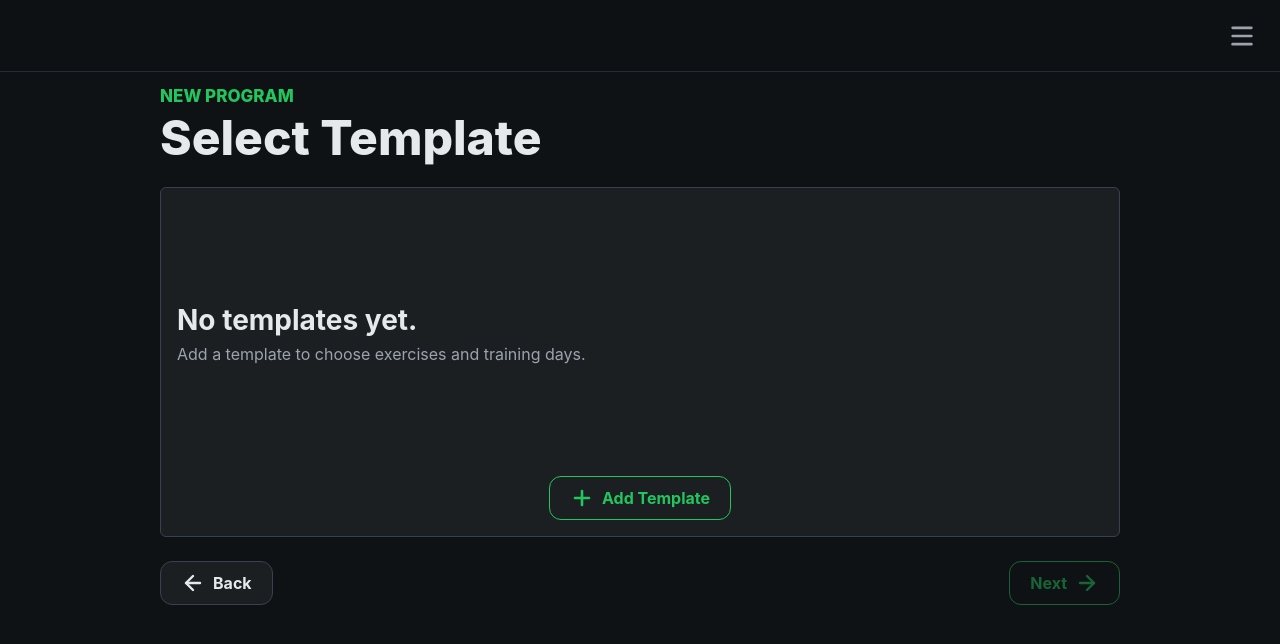
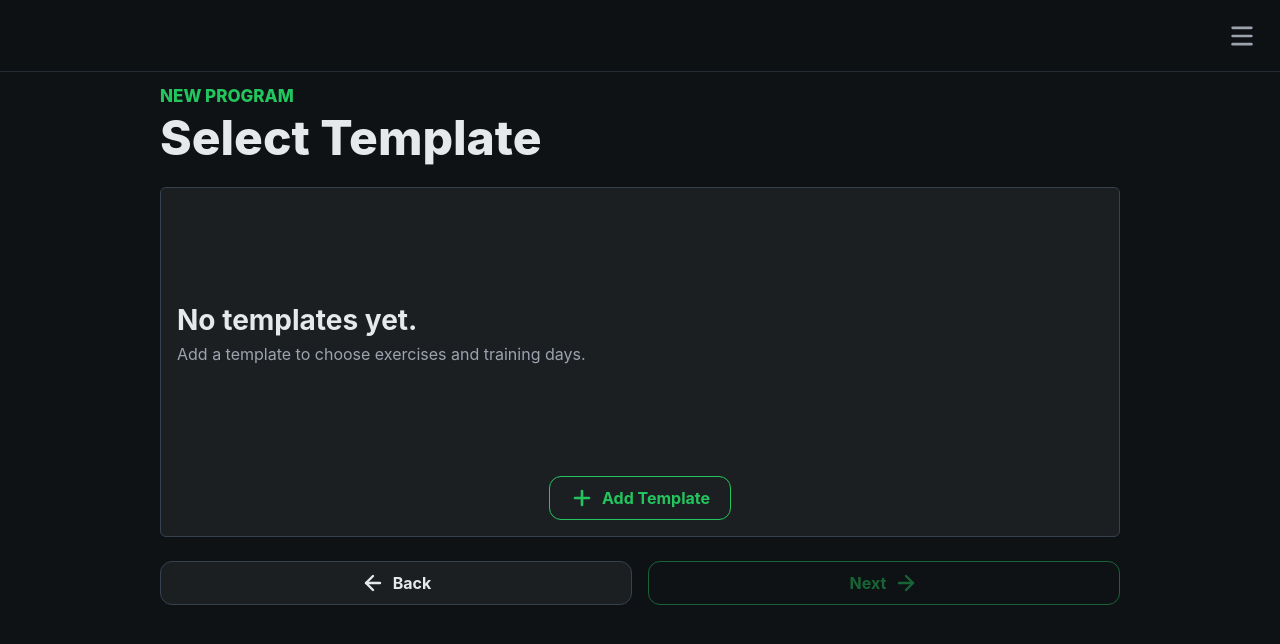
Before and after one commit to it-is-i-lobster-tail/PowerJack, a React (Vite) app: page /start/select-template in a window 1280 px wide. Shown: the top 644 px of the page. Built offline with nearby package versions, Linux system fonts and the light colour scheme; what @capacitor-community/sqlite, @capacitor/core would draw is missing.

Commit message:
Keep setup actions on one row

```diff
--- a/src/features/start-program/pages/SelectTemplatePage.css
+++ b/src/features/start-program/pages/SelectTemplatePage.css
@@ -237,13 +237,6 @@
   margin-top: auto;
 }
 
-.flow-actions {
-  align-items: center;
-  display: flex;
-  justify-content: space-between;
-  gap: var(--space-4);
-}
-
 @media (max-width: 620px) {
   .template-row {
     grid-template-columns: 1fr;
--- a/src/features/start-program/pages/SelectTemplatePage.tsx
+++ b/src/features/start-program/pages/SelectTemplatePage.tsx
@@ -6,6 +6,7 @@ import { useServices } from "../../../app/useServices";
 import type { TemplateSummary } from "../../../domain/templates/Template";
 import { Button } from "../../../shared/ui/Button";
 import { ConfirmationModal } from "../../../shared/ui/ConfirmationModal";
+import { FlowActionBar } from "../../../shared/ui/FlowActionBar";
 import { useTemplateDraftStore } from "../../templates/state/templateDraftStore";
 import { useStartProgramStore } from "../state/startProgramStore";
 import "./SelectTemplatePage.css";
@@ -260,29 +261,25 @@ export function SelectTemplatePage() {
           </Button>
         </div>
 
-        <div className="flow-actions">
-          <Button
-            data-agent-id="select-template-back"
-            leadingIcon={<ArrowLeft aria-hidden size={28} strokeWidth={2.4} />}
-            onClick={() => {
+        <FlowActionBar
+          leftAction={{
+            agentId: "select-template-back",
+            label: "Back",
+            leadingIcon: <ArrowLeft aria-hidden size={28} strokeWidth={2.4} />,
+            onClick: () => {
               void navigate("/");
-            }}
-            variant="secondary"
-          >
-            Back
-          </Button>
-          <Button
-            data-agent-id="select-template-next"
-            disabled={!selectedTemplateId}
-            onClick={() => {
+            },
+          }}
+          rightAction={{
+            agentId: "select-template-next",
+            disabled: !selectedTemplateId,
+            label: "Next",
+            onClick: () => {
               void navigate("/start/program-length");
-            }}
-            trailingIcon={<ArrowRight aria-hidden size={28} strokeWidth={2.4} />}
-            variant="outline"
-          >
-            Next
-          </Button>
-        </div>
+            },
+            trailingIcon: <ArrowRight aria-hidden size={28} strokeWidth={2.4} />,
+          }}
+        />
       </section>
       {blockedTemplateMessage ? (
         <ConfirmationModal
--- a/src/features/start-program/pages/SetupChoicePage.css
+++ b/src/features/start-program/pages/SetupChoicePage.css
@@ -54,13 +54,6 @@
   color: #07110b;
 }
 
-.setup-card__actions {
-  display: flex;
-  align-items: center;
-  justify-content: space-between;
-  gap: var(--space-4);
-}
-
 .setup-card__error {
   margin: calc(var(--space-4) * -1) 0 0;
   color: var(--color-error);
@@ -77,18 +70,10 @@
   .choice-button {
     min-height: 72px;
   }
-
-  .setup-card__actions {
-    align-items: stretch;
-  }
 }
 
 @media (max-width: 440px) {
   .setup-card {
     padding: var(--space-5);
   }
-
-  .setup-card__actions {
-    flex-direction: column-reverse;
-  }
 }
--- a/src/features/templates/pages/TemplateBuilderPage.tsx
+++ b/src/features/templates/pages/TemplateBuilderPage.tsx
@@ -23,6 +23,7 @@ import { useServices } from "../../../app/useServices";
 import type { ExerciseSummary } from "../../../domain/exercises/Exercise";
 import { validateTemplateDraft } from "../../../domain/templates/rules/validateTemplateDraft";
 import { Button } from "../../../shared/ui/Button";
+import { FlowActionBar } from "../../../shared/ui/FlowActionBar";
 import { useStartProgramStore } from "../../start-program/state/startProgramStore";
 import { useTemplateDraftStore } from "../state/templateDraftStore";
 import "./TemplateBuilderPage.css";
@@ -399,29 +400,26 @@ export function TemplateBuilderPage() {
           </p>
         ) : null}
 
-        <div className="flow-actions template-builder-actions">
-          <Button
-            data-agent-id="template-builder-back"
-            leadingIcon={<ArrowLeft aria-hidden size={28} strokeWidth={2.4} />}
-            onClick={() => {
+        <FlowActionBar
+          className="template-builder-actions"
+          leftAction={{
+            agentId: "template-builder-back",
+            label: "Back",
+            leadingIcon: <ArrowLeft aria-hidden size={28} strokeWidth={2.4} />,
+            onClick: () => {
               void navigate("/templates/new/days-per-week");
-            }}
-            variant="secondary"
-          >
-            Back
-          </Button>
-          <Button
-            data-agent-id="save-template"
-            disabled={!canSave}
-            leadingIcon={<Save aria-hidden size={24} strokeWidth={2.4} />}
-            onClick={() => {
+            },
+          }}
+          rightAction={{
+            agentId: "save-template",
+            disabled: !canSave,
+            label: "Save",
+            leadingIcon: <Save aria-hidden size={24} strokeWidth={2.4} />,
+            onClick: () => {
               void handleSave();
-            }}
-            variant="outline"
-          >
-            Save
-          </Button>
-        </div>
+            },
+          }}
+        />
       </section>
     </main>
   );
--- a/src/features/templates/pages/TemplateDaysPerWeekPage.tsx
+++ b/src/features/templates/pages/TemplateDaysPerWeekPage.tsx
@@ -1,6 +1,6 @@
 import { ArrowLeft, ArrowRight } from "lucide-react";
 import { Navigate, useNavigate } from "react-router-dom";
-import { Button } from "../../../shared/ui/Button";
+import { FlowActionBar } from "../../../shared/ui/FlowActionBar";
 import { useTemplateDraftStore } from "../state/templateDraftStore";
 import "../../start-program/pages/SetupChoicePage.css";
 
@@ -42,29 +42,25 @@ export function TemplateDaysPerWeekPage() {
           ))}
         </div>
 
-        <div className="setup-card__actions">
-          <Button
-            data-agent-id="template-days-per-week-back"
-            leadingIcon={<ArrowLeft aria-hidden size={28} strokeWidth={2.4} />}
-            onClick={() => {
+        <FlowActionBar
+          leftAction={{
+            agentId: "template-days-per-week-back",
+            label: "Back",
+            leadingIcon: <ArrowLeft aria-hidden size={28} strokeWidth={2.4} />,
+            onClick: () => {
               void navigate("/templates/new/muscle-focus");
-            }}
-            variant="secondary"
-          >
-            Back
-          </Button>
-          <Button
-            data-agent-id="template-days-per-week-next"
-            disabled={!workoutsPerWeek}
-            onClick={() => {
+            },
+          }}
+          rightAction={{
+            agentId: "template-days-per-week-next",
+            disabled: !workoutsPerWeek,
+            label: "Next",
+            onClick: () => {
               void navigate("/templates/new/builder");
-            }}
-            trailingIcon={<ArrowRight aria-hidden size={28} strokeWidth={2.4} />}
-            variant="outline"
-          >
-            Next
-          </Button>
-        </div>
+            },
+            trailingIcon: <ArrowRight aria-hidden size={28} strokeWidth={2.4} />,
+          }}
+        />
       </section>
     </main>
   );
--- a/src/features/templates/pages/TemplateNamePage.tsx
+++ b/src/features/templates/pages/TemplateNamePage.tsx
@@ -1,6 +1,6 @@
 import { ArrowLeft, ArrowRight } from "lucide-react";
 import { useNavigate } from "react-router-dom";
-import { Button } from "../../../shared/ui/Button";
+import { FlowActionBar } from "../../../shared/ui/FlowActionBar";
 import { useTemplateDraftStore } from "../state/templateDraftStore";
 import "../../start-program/pages/SetupChoicePage.css";
 import "./TemplateNamePage.css";
@@ -34,29 +34,25 @@ export function TemplateNamePage() {
           ) : null}
         </label>
 
-        <div className="setup-card__actions">
-          <Button
-            data-agent-id="template-name-back"
-            leadingIcon={<ArrowLeft aria-hidden size={28} strokeWidth={2.4} />}
-            onClick={() => {
+        <FlowActionBar
+          leftAction={{
+            agentId: "template-name-back",
+            label: "Back",
+            leadingIcon: <ArrowLeft aria-hidden size={28} strokeWidth={2.4} />,
+            onClick: () => {
               void navigate("/start/select-template");
-            }}
-            variant="secondary"
-          >
-            Back
-          </Button>
-          <Button
-            data-agent-id="template-name-next"
-            disabled={!canContinue}
-            onClick={() => {
+            },
+          }}
+          rightAction={{
+            agentId: "template-name-next",
+            disabled: !canContinue,
+            label: "Next",
+            onClick: () => {
               void navigate("/templates/new/muscle-focus");
-            }}
-            trailingIcon={<ArrowRight aria-hidden size={28} strokeWidth={2.4} />}
-            variant="outline"
-          >
-            Next
-          </Button>
-        </div>
+            },
+            trailingIcon: <ArrowRight aria-hidden size={28} strokeWidth={2.4} />,
+          }}
+        />
       </section>
     </main>
   );
--- /dev/null
+++ b/src/shared/ui/FlowActionBar/FlowActionBar.css
@@ -0,0 +1,30 @@
+.flow-action-bar {
+  display: grid;
+  grid-template-columns: minmax(0, 1fr) minmax(0, 1fr);
+  align-items: center;
+  gap: var(--space-3);
+  width: 100%;
+}
+
+.flow-action-bar__button {
+  width: 100%;
+  min-width: 0;
+  padding-inline: var(--space-3);
+  white-space: nowrap;
+}
+
+.flow-action-bar__button > span:not(.button__icon) {
+  min-width: 0;
+  overflow: hidden;
+  text-overflow: ellipsis;
+}
+
+@media (min-width: 440px) {
+  .flow-action-bar {
+    gap: var(--space-4);
+  }
+
+  .flow-action-bar__button {
+    padding-inline: var(--space-5);
+  }
+}
--- /dev/null
+++ b/src/shared/ui/FlowActionBar/FlowActionBar.tsx
@@ -0,0 +1,54 @@
+import type { ButtonHTMLAttributes, ReactNode } from "react";
+import { Button } from "../Button";
+import "./FlowActionBar.css";
+
+type FlowActionVariant = "primary" | "secondary" | "outline" | "danger";
+
+interface FlowAction {
+  agentId: string;
+  label: ReactNode;
+  ariaLabel?: string;
+  disabled?: boolean;
+  leadingIcon?: ReactNode;
+  onClick: ButtonHTMLAttributes<HTMLButtonElement>["onClick"];
+  trailingIcon?: ReactNode;
+  variant?: FlowActionVariant;
+}
+
+interface FlowActionBarProps {
+  className?: string;
+  leftAction: FlowAction;
+  rightAction: FlowAction;
+}
+
+export function FlowActionBar({ className = "", leftAction, rightAction }: FlowActionBarProps) {
+  const classes = ["flow-action-bar", className].filter(Boolean).join(" ");
+
+  return (
+    <div className={classes}>
+      <Button
+        aria-label={leftAction.ariaLabel}
+        className="flow-action-bar__button"
+        data-agent-id={leftAction.agentId}
+        disabled={leftAction.disabled}
+        leadingIcon={leftAction.leadingIcon}
+        onClick={leftAction.onClick}
+        variant={leftAction.variant ?? "secondary"}
+      >
+        {leftAction.label}
+      </Button>
+      <Button
+        aria-label={rightAction.ariaLabel}
+        className="flow-action-bar__button"
+        data-agent-id={rightAction.agentId}
+        disabled={rightAction.disabled}
+        leadingIcon={rightAction.leadingIcon}
+        onClick={rightAction.onClick}
+        trailingIcon={rightAction.trailingIcon}
+        variant={rightAction.variant ?? "outline"}
+      >
+        {rightAction.label}
+      </Button>
+    </div>
+  );
+}
--- /dev/null
+++ b/src/shared/ui/FlowActionBar/index.ts
@@ -0,0 +1 @@
+export { FlowActionBar } from "./FlowActionBar";
```
Also changed, not shown: src/features/start-program/pages/ProgramLengthPage.tsx (+18 -22 lines), src/features/templates/pages/TemplateMuscleFocusPage.tsx (+18 -22 lines), 1 other file (tests, documents, lock files or other folders).
